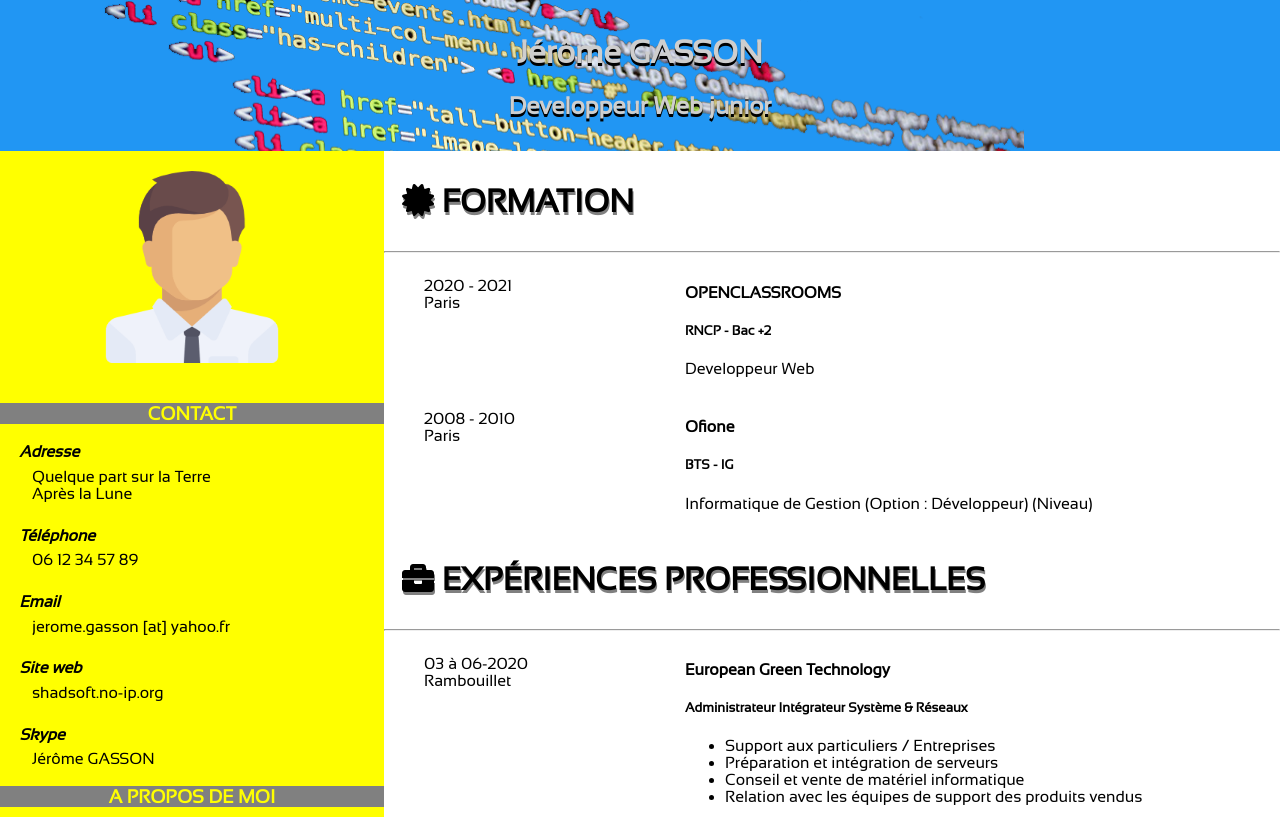
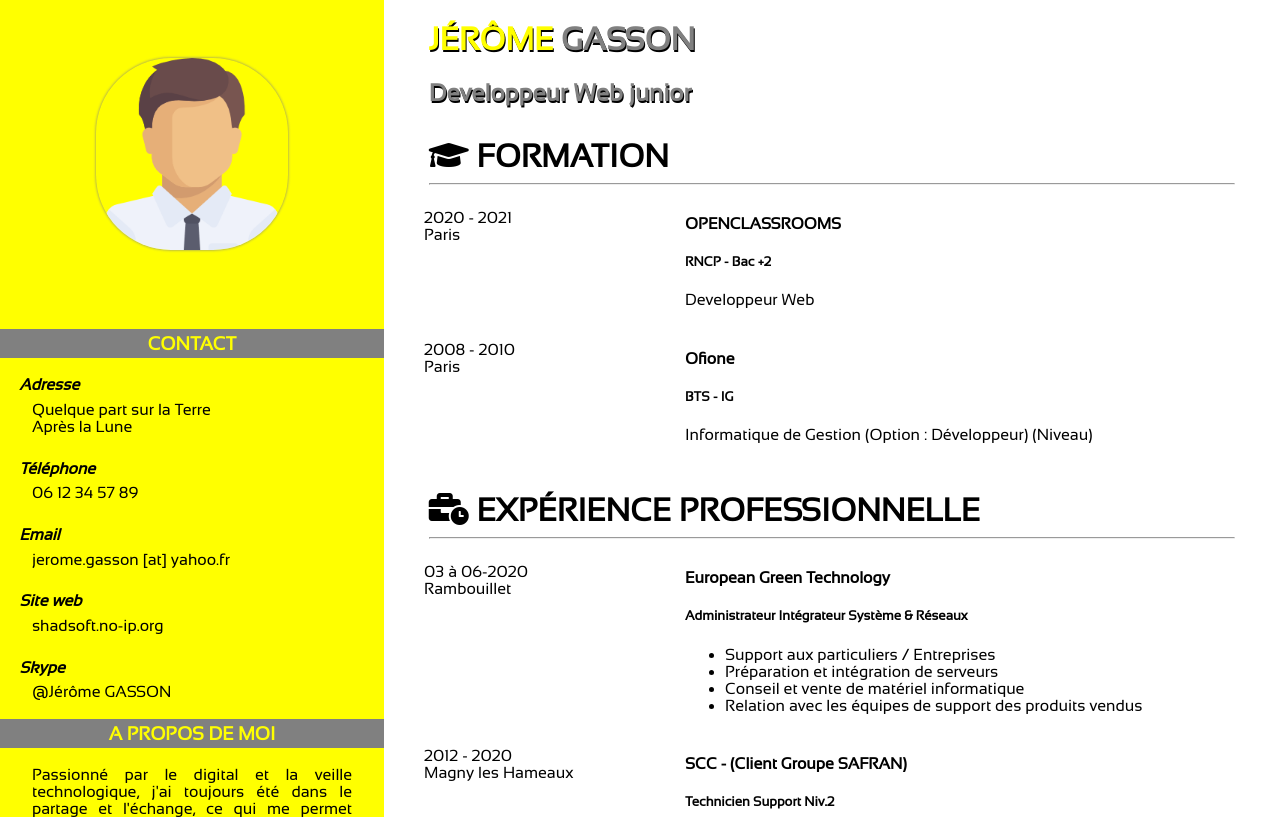
Before and after one commit to Jerome-G78/P2_jerome_gasson, a plain HTML site: page V0.5b/index.html in a window 1280 px wide. Shown: the top 817 px of the page. Drawn offline with Linux system fonts and the light colour scheme.

Commit message:
Add files via upload

```diff
--- a/V0.5b/Styles.css
+++ b/V0.5b/Styles.css
@@ -13,19 +13,19 @@ body
 	padding:0;
 }
 
-header
+/* header
 {
 	background-image:url("images/Fond-Code.png");
 	background-repeat:no-repeat;
 	background-color:#2196F3; /* Bleu ciel*/
 
-	text-align:center;
+/*	text-align:center;
 	text-shadow:0px 3px black;
 
 	color:#cecece;
 
 	padding:1%;
-}
+} */
 
 /* Conteneur */
 .Flex
@@ -57,10 +57,20 @@ header
 
 .MaPhoto img
 {
+
 	width:50%;
 	height:50%;
-	margin:5% 25%;
+	margin:15% 25%;
 
+}
+
+.RoundedImage /* Arondissement d'image avec ombrage */
+{
+	overflow:hidden;
+	-moz-border-radius:75px;
+	-webkit-border-radius:75px;
+	border-radius:75px;
+	box-shadow:0px 0px 3px grey;
 }
 
 #Presentation h3
@@ -72,6 +82,15 @@ header
 	color:yellow;
 
 	background-color:grey;
+
+	padding-top:1%;
+	padding-bottom:1%;
+}
+
+.NameColor
+{
+	color:yellow;
+	text-transform:uppercase;
 }
 
 #Presentation p
@@ -115,18 +134,27 @@ a
 
 /* Mise en Forme Exp et Formation START */
 
+#PE h1, #PE h2
+{
+	padding-left:5%;
+	text-shadow:1px 2px black;
+	color:grey;
+}
 #Formations h3, #Parcours h3
 {
-	padding-left:2%;
+	padding-left:5%;
+	margin-bottom:1%;
 	text-transform:uppercase;
 	font-size:32px;
 	font-weight:bold;
-	text-shadow:1px 3px grey;
+/*	text-shadow:1px 2px grey; */
 }
 
 #Formations hr, #Parcours hr
 {
-	color:grey;
+	color:yellow;
+	margin-left:5%;
+	margin-right:5%;
 }
 
 #Formations img, #Parcours img
--- a/V0.5b/index.html
+++ b/V0.5b/index.html
@@ -7,22 +7,21 @@
 	<meta name="viewport" content="width=device-width, initial-scale=1.0">
 	<meta name="description" content="Presentation de Jerome Gasson - CV"> <!-- Contiens une description courte du contenue du site [160Car. Max]-->
 	<link rel="stylesheet" href="Styles.css"> <!-- Lien vers le fichier de style CSS externe -->
-	<link rel="stylesheet" href="https://cdnjs.cloudflare.com/ajax/libs/font-awesome/5.9.0/css/all.css">
-</link>
+	<link rel="stylesheet" href="https://cdnjs.cloudflare.com/ajax/libs/font-awesome/5.9.0/css/all.css"></link>
 	</head>
 
 <body>
-	<header>	<!-- En-tête de page / Element structurant de type block -->
-		<h1>Jérôme GASSON</h1>
-		<h2>Developpeur Web junior</h2>
-	</header>
+<!--	<header>	<!-- En-tête de page / Element structurant de type block -->
+<!--		<h1>Jérôme GASSON</h1>
+			<h2>Developpeur Web junior</h2>
+		</header> -->
 
 	<div class="Flex">
 
 		<!-- Début de la colonne de gauche - Photo / Contact / A Propos / Loisirs -->
 		<div id="Presentation">
 			<section class="MaPhoto">
-			<img src="images/Photo-H.png" alt="Ma Photo"/>
+			<img class ="RoundedImage" src="images/Photo-H.png" alt="Ma Photo"/>
 			</section>
 
 			<section class="Contact">
@@ -41,7 +40,7 @@
 				<p><a href="http://shadsoft.no-ip.org" target="_blank">shadsoft.no-ip.org</a><p><br/>
 
 				<h4>Skype</h4>
-				<p>Jérôme GASSON<p>
+				<p>@Jérôme GASSON<p>
 
 			</section>
 
@@ -64,10 +63,12 @@
 		<!-- Fin de la colonne de gauche - Photo / Contact / A Propos / Loisirs -->
 
 		<div id="PE">
+		<h1><span class="NameColor">Jérôme</span> GASSON</h1>
+		<h2>Developpeur Web junior</h2>
 			<div id="Formations">
 				<div>
 <!--			<h3><img src="images/H-Diplome.png" alt="[Diplôme]"/>Formation</h3> -->
-				<h3><i class="fas fa-certificate"></i> Formation</h3>
+				<h3><i class="fas fa-graduation-cap"></i> Formation</h3>
 				<hr/>
 					<section class="Formations"> <!-- Section de mes Formations -->
 
@@ -98,7 +99,7 @@
 			<div id="Parcours">
 				<div>
 <!--			<h3><img src="images/H-Parcours.png" alt="[Expériences]"/>Expériences professionnelles</h3> -->
-				<h3><i class="fas fa-briefcase"></i> Expériences professionnelles</h3>
+				<h3><i class="fas fa-business-time"></i> Expérience professionnelle</h3>
 				<hr/>
 					<section class="Exp-Pro"> 												<!-- Section de mes Exp. Pro -->
 
@@ -151,10 +152,10 @@
 		</div>
 
 	</div>
-	<footer>	<!-- Pied de page / Element structurant de type block -->
-
-		<h3>Recommandations</h3>
-		<p><img src="images/E-NeedRotation.png" alt="[Need Rotation]"/><br/> Veuillez étendre votre fenêtre, ou passer votre mobile en mode Paysage.  </p>
-	</footer>
+<!--	<footer>	<!-- Pied de page / Element structurant de type block -->
+<!--
+			<h3>Recommandations</h3>
+			<p><img src="images/E-NeedRotation.png" alt="[Need Rotation]"/><br/> Veuillez étendre votre fenêtre, ou passer votre mobile en mode Paysage.  </p>
+	</footer> -->
 
 </body>
```
